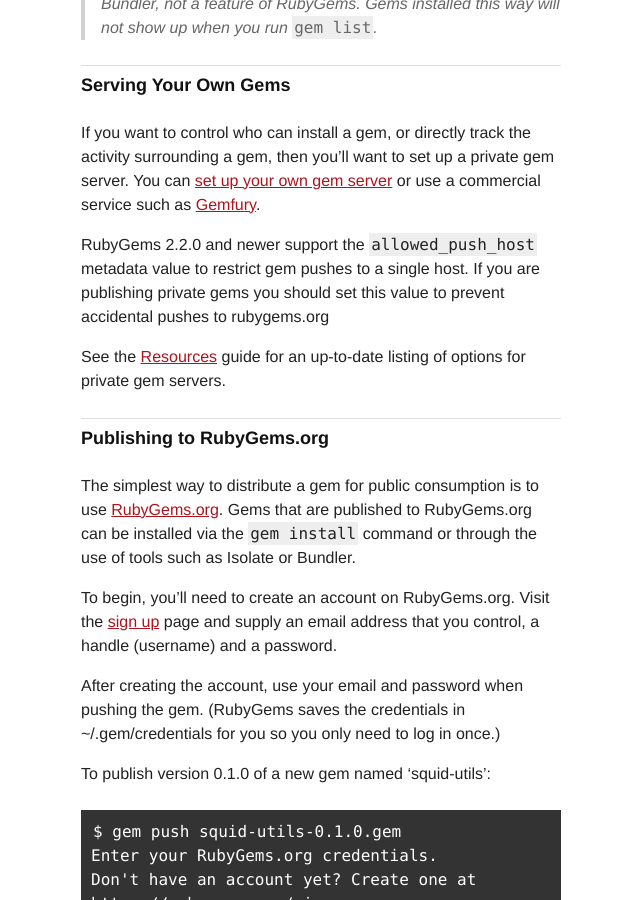
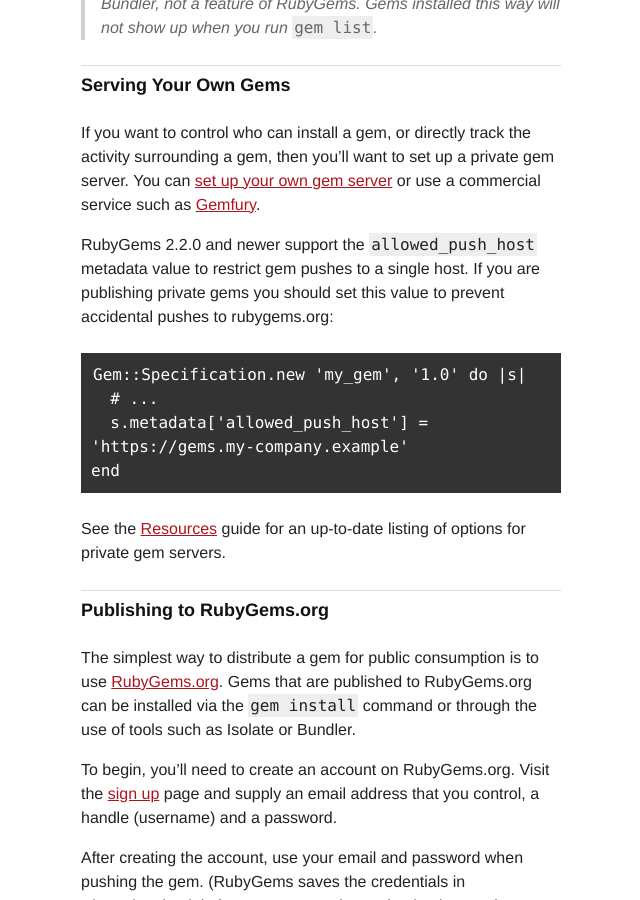
Before and after one commit to radar/guides, a Jekyll site: the page built from publishing.md, in a window 1280 px wide and 900 px high, scrolled down 1062 px. Shown: the whole window, without its empty margins (319-959 px from the left). Built offline with Jekyll 4.4.1, drawn with Linux system fonts in a browser that asks for light colours.

Commit message:
Add example for allowed_push_host

```diff
--- a/publishing.md
+++ b/publishing.md
@@ -51,7 +51,12 @@ service such as [Gemfury](http://www.gemfury.com/).
 
 RubyGems 2.2.0 and newer support the `allowed_push_host` metadata value to
 restrict gem pushes to a single host.  If you are publishing private gems you
-should set this value to prevent accidental pushes to rubygems.org
+should set this value to prevent accidental pushes to rubygems.org:
+
+    Gem::Specification.new 'my_gem', '1.0' do |s|
+      # ...
+      s.metadata['allowed_push_host'] = 'https://gems.my-company.example'
+    end
 
 See the [Resources](/resources) guide for an up-to-date listing of options for
 private gem servers.
```
